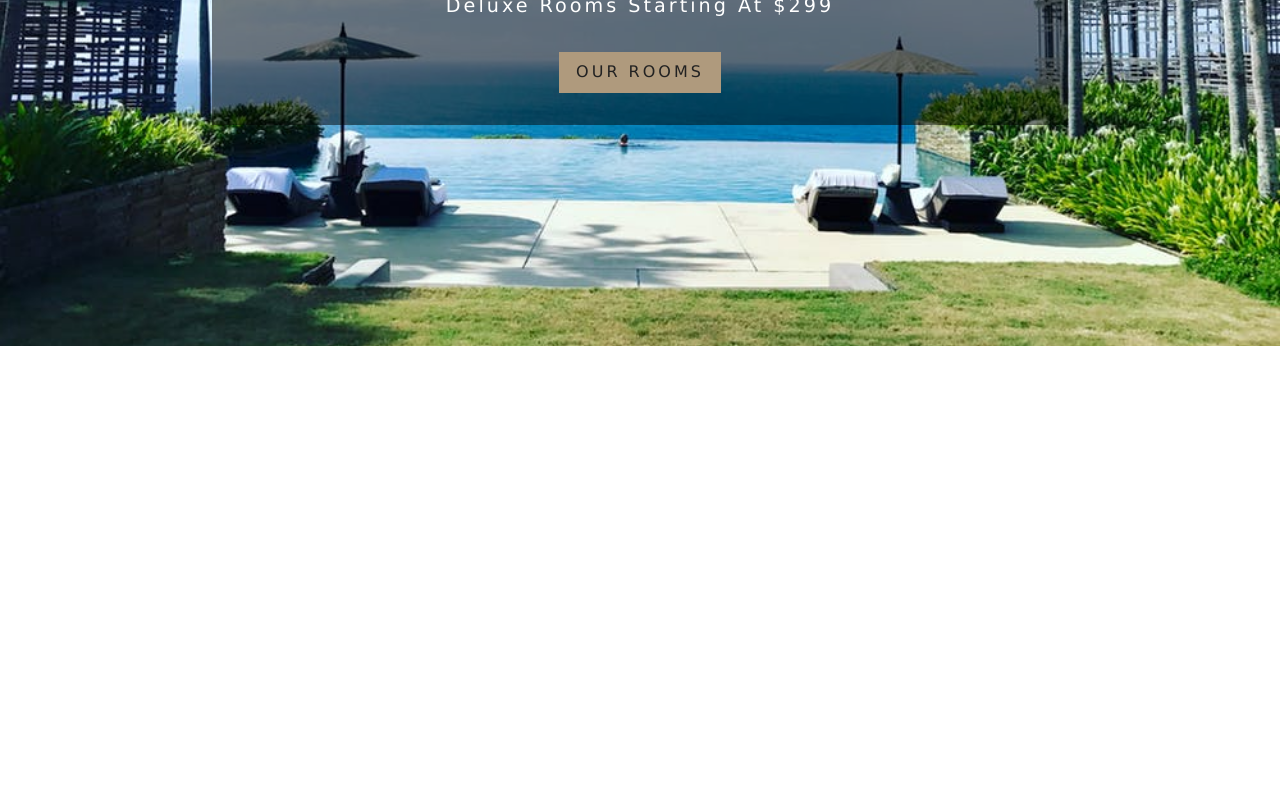
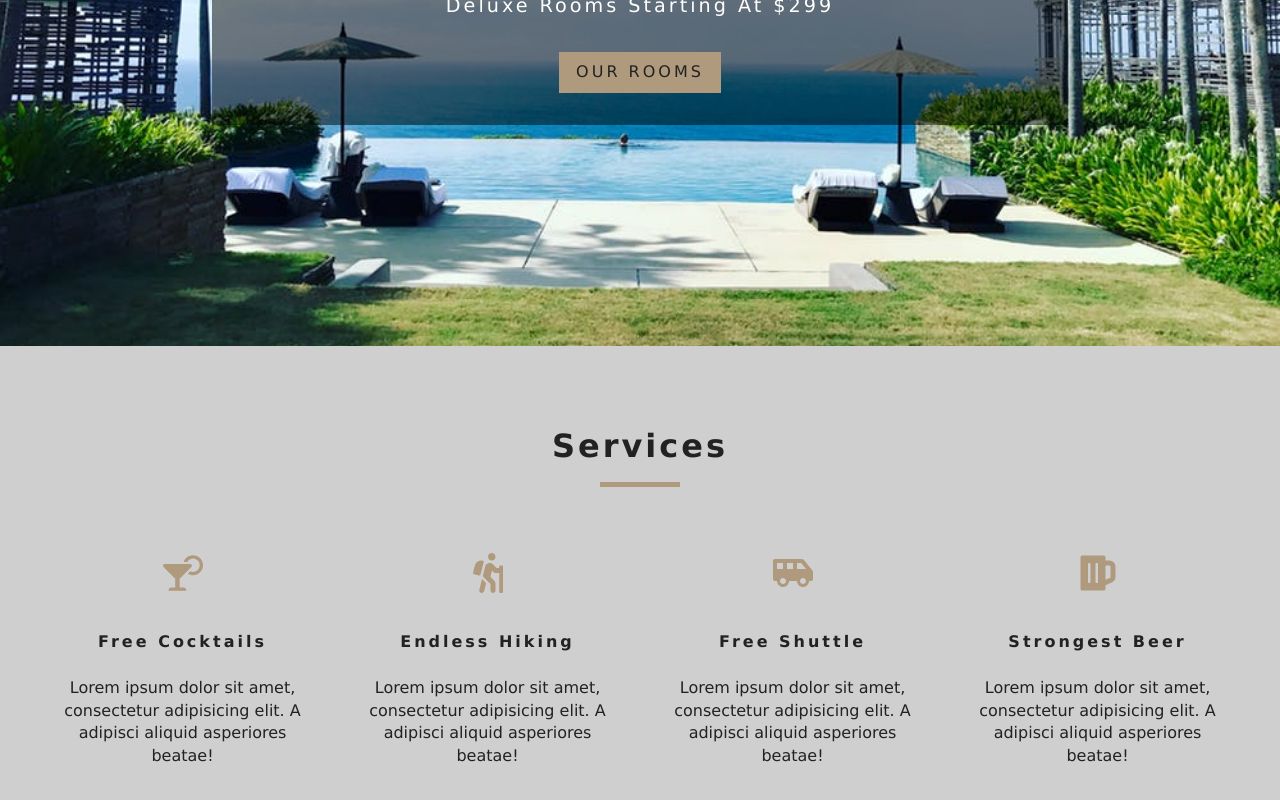
Before and after one commit to mdrizy96/React-Beach-Resort, a React (Create React App) app: page / in a window 1280 px wide. Shown: the part 454-1254 px from the top of the page. Before the commit the page ends 800 px from the top, so only its background shows below. Built offline with nearby package versions, Linux system fonts and the light colour scheme.

Commit message:
Implement Services component to display resort services in the home page

```diff
--- a/src/App.css
+++ b/src/App.css
@@ -252,6 +252,7 @@ h6 {
 }
 .services h6 {
   letter-spacing: var(--mainSpacing);
+  text-transform: capitalize;
 }
 .services p {
   width: 80%;
--- /dev/null
+++ b/src/components/Services.js
@@ -0,0 +1,46 @@
+import React, { Component } from 'react'
+import {FaCocktail, FaHiking, FaShuttleVan, FaBeer} from 'react-icons/fa'
+import Title from "./Title";
+
+export default class Services extends Component {
+    state = {
+        services: [
+            {
+                icon: <FaCocktail/>,
+                title: "free cocktails",
+                info: "Lorem ipsum dolor sit amet, consectetur adipisicing elit. A adipisci aliquid asperiores beatae!"
+            },
+            {
+                icon: <FaHiking/>,
+                title: "endless hiking",
+                info: "Lorem ipsum dolor sit amet, consectetur adipisicing elit. A adipisci aliquid asperiores beatae!"
+            },
+            {
+                icon: <FaShuttleVan/>,
+                title: "free shuttle",
+                info: "Lorem ipsum dolor sit amet, consectetur adipisicing elit. A adipisci aliquid asperiores beatae!"
+            },
+            {
+                icon: <FaBeer/>,
+                title: "strongest beer",
+                info: "Lorem ipsum dolor sit amet, consectetur adipisicing elit. A adipisci aliquid asperiores beatae!"
+            }
+        ]
+    }
+    render() {
+        return (
+            <section className="services">
+                <Title title='services' />
+                <div className="services-center">
+                    {this.state.services.map((item, index) => {
+                        return <article key={index} className="service">
+                            <span>{item.icon}</span>
+                            <h6>{item.title}</h6>
+                            <p>{item.info}</p>
+                        </article>
+                    })}
+                </div>
+            </section>
+        )
+    }
+}
--- /dev/null
+++ b/src/components/Title.js
@@ -0,0 +1,12 @@
+import React from 'react'
+
+const Title = ({title}) => {
+    return (
+        <div className="section-title">
+            <h4>{title}</h4>
+            <div />
+        </div>
+    )
+};
+
+export default Title
--- a/src/pages/Home.js
+++ b/src/pages/Home.js
@@ -2,9 +2,11 @@ import React from 'react'
 import {Link} from "react-router-dom";
 import Hero from '../components/Hero';
 import Banner from "../components/Banner";
+import Services from "../components/Services";
 
 const Home = () => {
     return (
+        <>
             <Hero>
                 <Banner title="luxurious rooms" subtitle="deluxe rooms starting at $299">
                     <Link to='/rooms' className="btn-primary">
@@ -12,6 +14,8 @@ const Home = () => {
                     </Link>
                 </Banner>
             </Hero>
+            <Services />
+        </>
     )
 };
 
```
Lines whose indentation alone changed are shown as unchanged.
